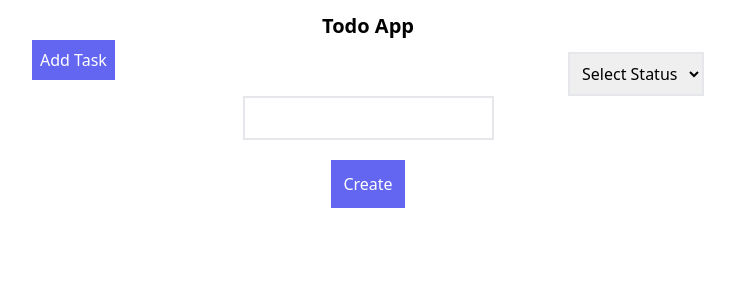
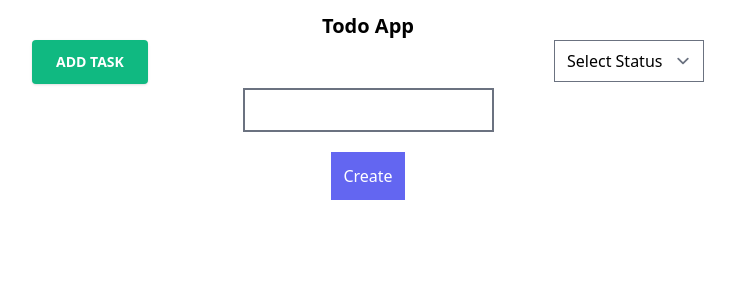
Before and after one commit to amitleuva1987/react-todo, a React (Create React App) app: page / in a window 1280 px wide. Shown: the top 300 px of the page, without its empty margins (272-1007 px from the left). Built offline with nearby package versions, Linux system fonts and the light colour scheme.

Commit message:
added tailwind form

```diff
--- a/package.json
+++ b/package.json
@@ -3,6 +3,7 @@
   "version": "0.1.0",
   "private": true,
   "dependencies": {
+    "@tailwindcss/forms": "^0.5.3",
     "@testing-library/jest-dom": "^5.16.5",
     "@testing-library/react": "^13.4.0",
     "@testing-library/user-event": "^13.5.0",
--- a/src/components/Filter.js
+++ b/src/components/Filter.js
@@ -16,7 +16,7 @@ function Filter() {
       <div className="flex justify-between">
         <div>
           <button
-            className="bg-indigo-500 p-2 text-white"
+            className="bg-emerald-500 text-white active:bg-emerald-600 font-bold uppercase text-sm px-6 py-3 rounded shadow hover:shadow-lg outline-none focus:outline-none mr-1 mb-1 ease-linear transition-all duration-150"
             onClick={() => setShowModal(true)}
           >
             Add Task
@@ -25,7 +25,7 @@ function Filter() {
         <div>
           <select
             name="status"
-            className="border-2 p-2 flex mt-3"
+            className="form-select "
             onChange={(e) => handleChange(e)}
           >
             <option value="">Select Status</option>
--- a/src/components/Modal.js
+++ b/src/components/Modal.js
@@ -49,13 +49,15 @@ function Modal({ showModal, setShowModal }) {
               {/*content*/}
               <div className="border-0 rounded-lg shadow-lg relative flex flex-col w-full bg-white outline-none focus:outline-none">
                 {/*header*/}
-                <div className="flex items-start justify-between p-5 border-b border-solid border-slate-200 rounded-t">
-                  <h3 className="text-3xl font-semibold">Create a Task</h3>
+                <div className="flex items-center justify-center p-5 border-b border-solid border-slate-200 rounded-t">
+                  <h3 className="text-xl font-semibold uppercase text-center">
+                    Create a Task
+                  </h3>
                   <button
                     className="p-1 ml-auto bg-transparent border-0 text-black opacity-5 float-right text-3xl leading-none font-semibold outline-none focus:outline-none"
                     onClick={() => setShowModal(false)}
                   >
-                    <span className="bg-transparent text-black opacity-5 h-6 w-6 text-2xl block outline-none focus:outline-none">
+                    <span className="bg-transparent text-black-400 opacity-5 h-6 w-6 text-2xl block outline-none focus:outline-none">
                       ×
                     </span>
                   </button>
@@ -64,13 +66,14 @@ function Modal({ showModal, setShowModal }) {
                 <div className="relative p-6 flex-auto">
                   <input
                     type="text"
-                    className="flex border-2 p-2"
+                    className="form-input block w-full"
                     name="taskname"
+                    placeholder="Task name"
                     onChange={(e) => handleChange(e)}
                   />
                   <select
                     name="status"
-                    className="border-2 p-2 flex mt-3"
+                    className="form-select block mt-3 w-full"
                     onChange={(e) => handleChange(e)}
                   >
                     <option value="">Select Status</option>
--- a/src/components/TodoList.js
+++ b/src/components/TodoList.js
@@ -70,6 +70,7 @@ function TodoList() {
           <input
             type="checkbox"
             name="chktask"
+            className="form-checkbox"
             checked={item.status == "Done" ? true : false}
             onClick={() => handleCompleteTask(index)}
           />
--- a/tailwind.config.js
+++ b/tailwind.config.js
@@ -4,5 +4,5 @@ module.exports = {
   theme: {
     extend: {},
   },
-  plugins: [],
+  plugins: [require("@tailwindcss/forms")],
 };
```
Also changed, not shown: 1 other file (tests, documents, lock files or other folders).
